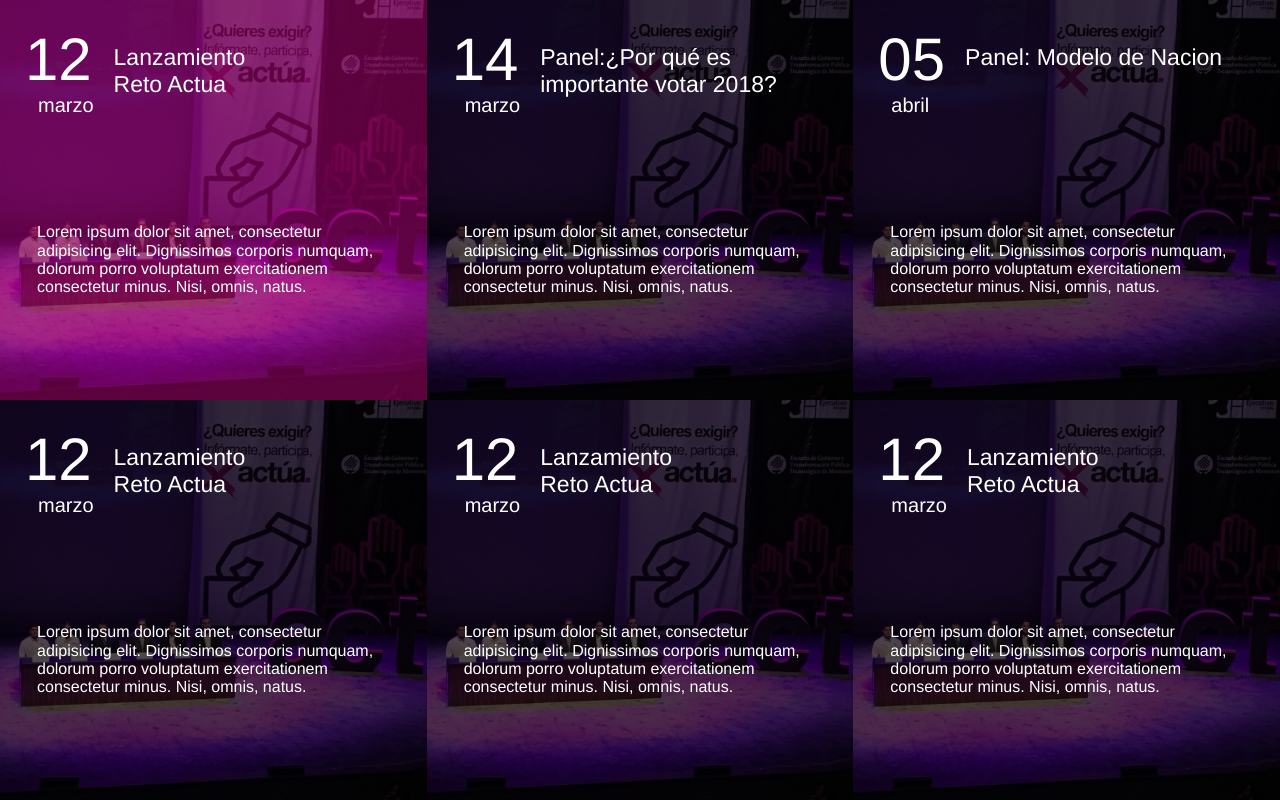
After one commit to maggsmg/actuamx, a PHP site: page /events.html in a window 1280 px wide. The commit adds this page. Run offline with PHP 8.4, Linux system fonts and the light colour scheme.

Commit message:
Events file created and modified.

```diff
--- a/css/style.css
+++ b/css/style.css
@@ -22,7 +22,12 @@ body{
 .logo{
 	position: relative;
 	z-index: 10;
-	width: 18%;
+	width: 20%;
+	top:0;
+	right: 0;
+	text-align: right;
+	margin-left: 70%;
+	margin-top: 10px;
 }
 
 .block-1{
@@ -83,6 +88,7 @@ body{
 
 .content {
 	padding-top: 40%;
+
 }
 
 h1{
@@ -102,3 +108,89 @@ h2{
 .p{
 	padding-left: 64px;
 }
+
+.block-m{
+	background-image: url("../img/mainbg.jpg");	background-size: cover;
+	background-repeat: no-repeat;
+	background-position: center;
+	display: flex;
+	flex: 1;
+	height: 50vh;
+	text-align: left;
+	position: relative;
+	flex-wrap: wrap;
+}
+
+div.row{
+	display: flex;
+}
+
+.blck{
+
+	background-color: black;
+}
+
+div.fade-m:hover{
+	background-color: #7F0052;
+	cursor: pointer;
+}
+
+
+.fade-m{
+	height: 50vh;
+	width: 100%;
+	position: absolute;
+	top: 0;
+	opacity: .7;
+}
+
+.date{
+	height: 95px;
+	position: relative;
+	z-index: 10;
+	margin-left: 25px;
+	margin-top: 25px;
+	margin-bottom: 0;
+}
+
+.date h1{
+	font-weight: 500;
+	font-size: 60px;
+	color: white;
+	margin:0;
+}
+
+.date p{
+	font-weight: 200;
+	font-size: 20px;
+	color: white;
+	margin-left: 13px;
+	margin-top: 0;
+	margin-bottom: 0;
+}
+
+.event-title{
+	margin-top: 25px;
+	margin-left: 20px;
+	margin-bottom: 0;
+	z-index: 10;
+
+}
+
+.event-title h2{
+	font-weight: 500;
+	font-size: 23px;
+	color: white;
+}
+
+.event-description{
+	width: 80%;
+	color: white;
+	z-index: 10;
+	margin-left: 37px;
+	margin-top: 0;
+}
+
+.event-description p{
+	margin: 0;
+}
--- /dev/null
+++ b/events.html
@@ -0,0 +1,99 @@
+<!DOCTYPE html>
+<html>
+<head>
+<title>Actua</title>
+
+	<link rel="stylesheet" type="text/css" href="https://cdnjs.cloudflare.com/ajax/libs/normalize/8.0.0/normalize.min.css">
+	<link rel="stylesheet" type="text/css" href="css/style.css">
+
+</head>
+<body>
+	<section class="">
+		<div class="row">
+			<div class="block-m ">
+				<div class="date">
+					<h1>12</h1>
+					<p>marzo</p>
+				</div>
+				<div class="event-title">
+					<h2>Lanzamiento<br> Reto Actua</h1>
+				</div>
+				<div class="event-description">
+					<p>Lorem ipsum dolor sit amet, consectetur adipisicing elit. Dignissimos corporis numquam, dolorum porro voluptatum exercitationem consectetur minus. Nisi, omnis, natus.</p>
+				</div>
+				<div class="fade-m blck"></div>
+			</div>
+			<div class="block-m ">
+				<div class="date">
+					<h1>14</h1>
+					<p>marzo</p>
+				</div>
+				<div class="event-title">
+					<h2>Panel:¿Por qué es <br>importante votar 2018?</h1>
+				</div>
+				<div class="event-description">
+					<p>Lorem ipsum dolor sit amet, consectetur adipisicing elit. Dignissimos corporis numquam, dolorum porro voluptatum exercitationem consectetur minus. Nisi, omnis, natus.</p>
+				</div>
+				<div class="fade-m blck"></div>
+			</div>
+			<div class="block-m ">
+				<div class="date">
+					<h1>05</h1>
+					<p>abril</p>
+				</div>
+				<div class="event-title">
+					<h2>Panel: Modelo de Nacion</h1>
+				</div>
+				<div class="event-description">
+					<p>Lorem ipsum dolor sit amet, consectetur adipisicing elit. Dignissimos corporis numquam, dolorum porro voluptatum exercitationem consectetur minus. Nisi, omnis, natus.</p>
+				</div>
+				<div class="fade-m blck"></div>
+			</div>
+		</div>
+
+		<div class="row">
+			<div class="block-m ">
+				<div class="date">
+					<h1>12</h1>
+					<p>marzo</p>
+				</div>
+				<div class="event-title">
+					<h2>Lanzamiento<br> Reto Actua</h1>
+				</div>
+				<div class="event-description">
+					<p>Lorem ipsum dolor sit amet, consectetur adipisicing elit. Dignissimos corporis numquam, dolorum porro voluptatum exercitationem consectetur minus. Nisi, omnis, natus.</p>
+				</div>
+				<div class="fade-m blck"></div>
+			</div>
+			<div class="block-m ">
+				<div class="date">
+					<h1>12</h1>
+					<p>marzo</p>
+				</div>
+				<div class="event-title">
+					<h2>Lanzamiento<br> Reto Actua</h1>
+				</div>
+				<div class="event-description">
+					<p>Lorem ipsum dolor sit amet, consectetur adipisicing elit. Dignissimos corporis numquam, dolorum porro voluptatum exercitationem consectetur minus. Nisi, omnis, natus.</p>
+				</div>
+				<div class="fade-m blck"></div>
+			</div>
+			<div class="block-m ">
+				<div class="date">
+					<h1>12</h1>
+					<p>marzo</p>
+				</div>
+				<div class="event-title">
+					<h2>Lanzamiento<br> Reto Actua</h1>
+				</div>
+				<div class="event-description">
+					<p>Lorem ipsum dolor sit amet, consectetur adipisicing elit. Dignissimos corporis numquam, dolorum porro voluptatum exercitationem consectetur minus. Nisi, omnis, natus.</p>
+				</div>
+				<div class="fade-m blck"></div>
+			</div>
+		</div>
+
+	</section>
+
+</body>
+</html>
--- a/home.html
+++ b/home.html
@@ -18,9 +18,8 @@
 			<div class="fade fade-bb"></div>
 		</div>
 		<div class="block-2">
-			<img class="logo" src="img/actua.svg">
+			<img class="logo"src="img/actua.svg">
 			<div class="content">
-
 				<h1 class="title">Foro</h1>
 				<h2 class="p mini-title">de Candidatos</h2>
 			</div>
```
